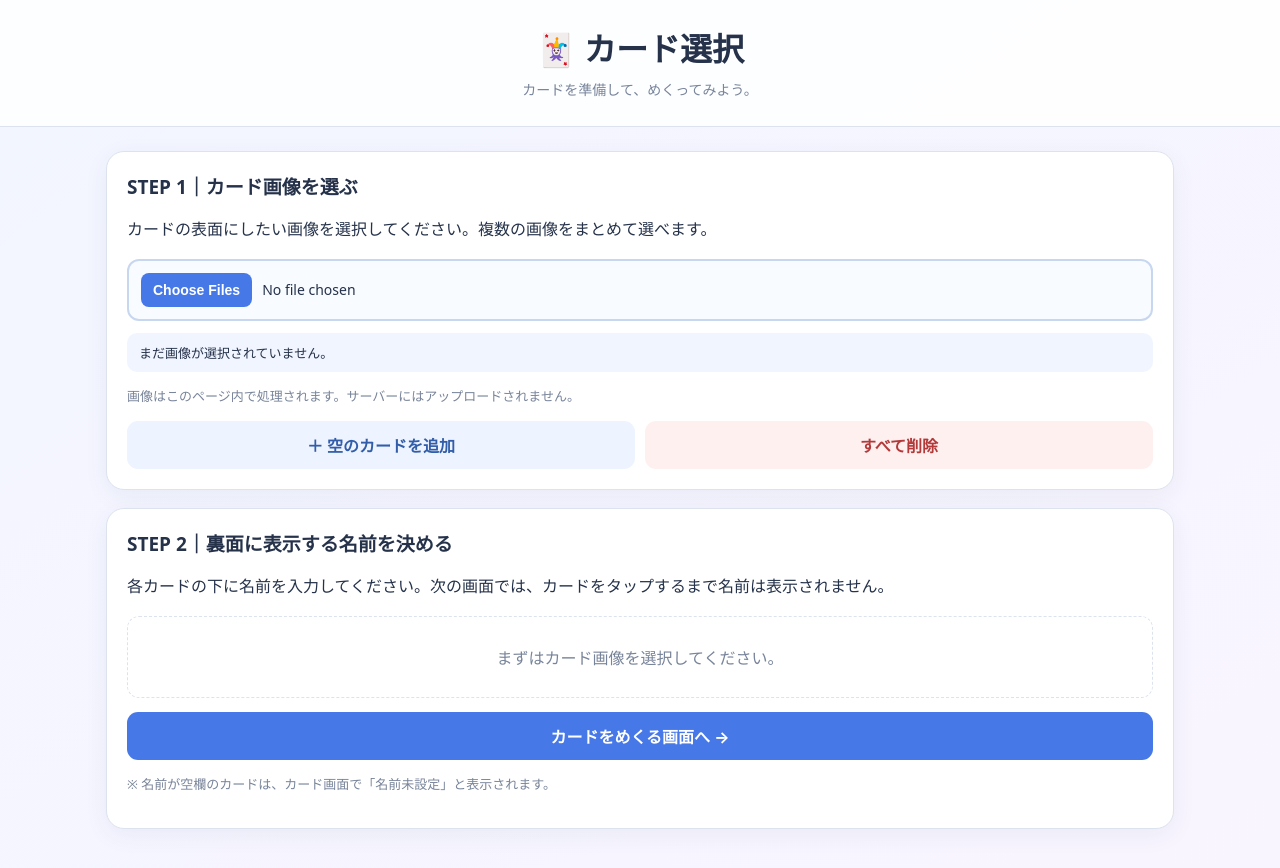
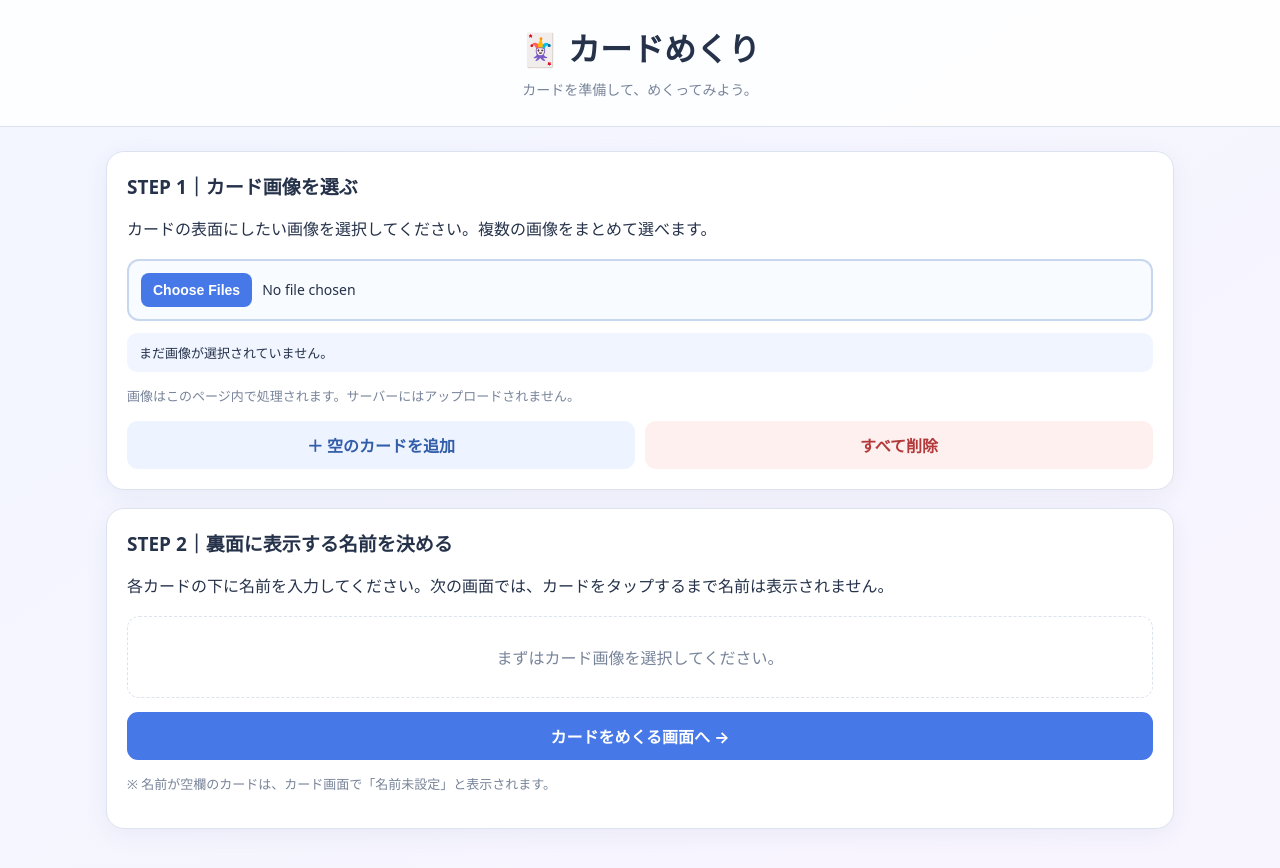
Before and after one commit to ruruchan1128/card-selection-generator, a plain HTML site: page index.html in a window 1280 px wide. Drawn offline with Linux system fonts and the light colour scheme.

Commit message:
Change header title from 'カード選択' to 'カードめくり'

```diff
--- a/index.html
+++ b/index.html
@@ -240,7 +240,7 @@ button:disabled { opacity: .45; cursor: not-allowed; }
 <body>
 
 <header>
-  <h1>🃏 カード選択</h1>
+  <h1>🃏 カードめくり</h1>
   <p id="headerSubtitle">カードを準備して、めくってみよう。</p>
 </header>
 
```
